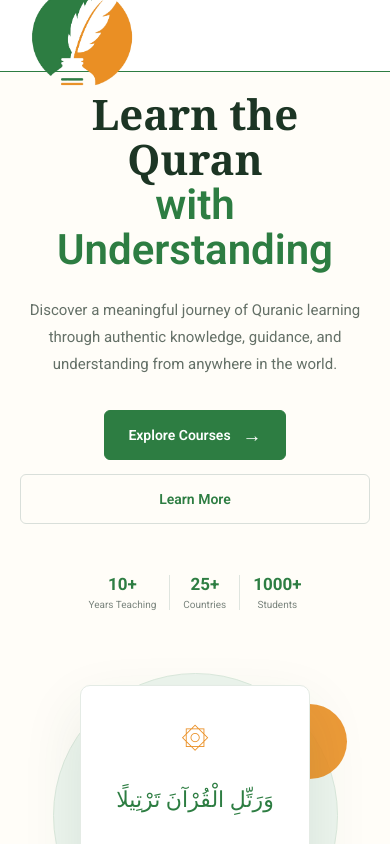
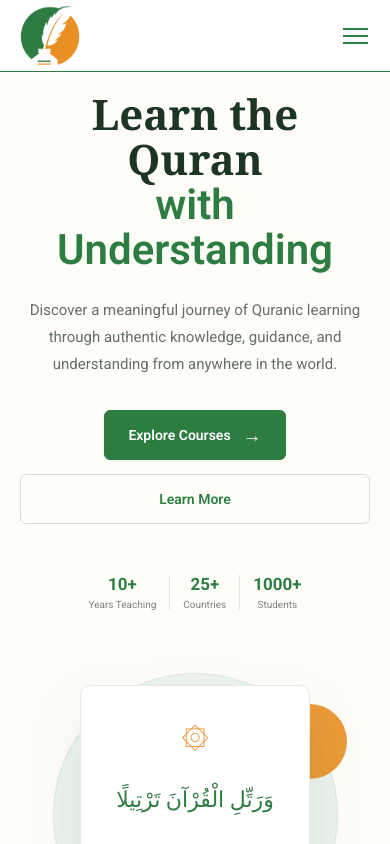
Before and after one commit to Hunter-Wajahat/The-Spirit-education, a React (Vite) app: page / in a window 390 px wide. Shown: the top 844 px of the page. Built offline with nearby package versions, Linux system fonts and the light colour scheme.

Commit message:
made the navbar responsive

```diff
--- a/src/components/navbar/Navbar.jsx
+++ b/src/components/navbar/Navbar.jsx
@@ -1,27 +1,92 @@
-import React from 'react'
+import React, { useState } from 'react'
 import logo from '../../assets/Spirit Logo.png'
 import './navbar.css'
 import { NavLink } from 'react-router-dom'
 
 const Navbar = () => {
+
+    const [menuOpen, setMenuOpen] = useState(false)
+
     return (
         <div className='navbarContainer'>
+
             <h1 className='logoInNav'>
                 <img src={logo} alt="Logo" />
             </h1>
-            <ul>
-                <NavLink className="activeItem" to="/"><li>Home</li></NavLink>
-                <a className="activeItem" href="#about"><li>About</li></a>
-                <NavLink className="activeItem" to="/blog"><li>Blog</li></NavLink>
-                <NavLink className="activeItem" to="/courses"><li>Courses</li></NavLink>
-                <NavLink className="activeItem" to="/download"><li>Download</li></NavLink>
-                {/* <NavLink className={(e)=> {return e.isActive?"activeItem": ""}} to="/library"><li>Library</li></NavLink> */}
-                <NavLink className="activeItem" to="/hadiyah-fee"><li>Hadiyah/Fee</li></NavLink>
-                <NavLink className="activeItem" to="/platform"><li>Platform</li></NavLink>
+
+            {/* Desktop Navigation */}
+            <ul className='desktopNav'>
+                <NavLink className="activeItem" to="/">
+                    <li>Home</li>
+                </NavLink>
+
+                <a className="activeItem" href="#about">
+                    <li>About</li>
+                </a>
+
+                <NavLink className="activeItem" to="/blog">
+                    <li>Blog</li>
+                </NavLink>
+
+                <NavLink className="activeItem" to="/courses">
+                    <li>Courses</li>
+                </NavLink>
+
+                <NavLink className="activeItem" to="/download">
+                    <li>Download</li>
+                </NavLink>
+
+                <NavLink className="activeItem" to="/hadiyah-fee">
+                    <li>Hadiyah/Fee</li>
+                </NavLink>
+
+                <NavLink className="activeItem" to="/platform">
+                    <li>Platform</li>
+                </NavLink>
             </ul>
-            {/* <button className="signInBtn">
-    Sign In
-</button> */}
+
+            {/* Mobile Menu Button */}
+            <button
+                className={`menuButton ${menuOpen ? 'open' : ''}`}
+                onClick={() => setMenuOpen(!menuOpen)}
+                aria-label="Toggle navigation menu"
+            >
+                <span></span>
+                <span></span>
+                <span></span>
+            </button>
+
+            {/* Mobile Navigation */}
+            <div className={`mobileNav ${menuOpen ? 'show' : ''}`}>
+                <NavLink to="/" onClick={() => setMenuOpen(false)}>
+                    Home
+                </NavLink>
+
+                <a href="#about" onClick={() => setMenuOpen(false)}>
+                    About
+                </a>
+
+                <NavLink to="/blog" onClick={() => setMenuOpen(false)}>
+                    Blog
+                </NavLink>
+
+                <NavLink to="/courses" onClick={() => setMenuOpen(false)}>
+                    Courses
+                </NavLink>
+
+                <NavLink to="/download" onClick={() => setMenuOpen(false)}>
+                    Download
+                </NavLink>
+
+                <NavLink to="/hadiyah-fee" onClick={() => setMenuOpen(false)}>
+                    Hadiyah/Fee
+                </NavLink>
+
+                <NavLink to="/platform" onClick={() => setMenuOpen(false)}>
+                    Platform
+                </NavLink>
+            </div>
+
         </div>
     )
 }
--- a/src/components/navbar/navbar.css
+++ b/src/components/navbar/navbar.css
@@ -1,7 +1,6 @@
 .navbarContainer {
   width: 100%;
-  /* max-width: 1400px; */
-  /* height: 82px; */
+  height: 82px;
 
   margin: 0 auto;
   padding: 0 35px;
@@ -11,16 +10,16 @@
   justify-content: space-between;
 
   background: #ffffff;
-  position:fixed;
+
+  position: fixed;
+  top: 0;
+  left: 0;
+
   z-index: 999;
+
   border-bottom: 1px solid #2d7d42;
 }
-.activeItem.active{
-  color: red;
-}
-.navbarContainer ul a{
-  text-decoration: none;
-}
+
 
 /* =========================
    Logo
@@ -46,10 +45,10 @@
 
 
 /* =========================
-   Navigation
+   Desktop Navigation
 ========================= */
 
-.navbarContainer ul {
+.desktopNav {
   margin: 0;
   padding: 0;
 
@@ -57,7 +56,16 @@
 
   display: flex;
   align-items: center;
+
   gap: 8px;
+}
+
+.navbarContainer ul a {
+  text-decoration: none;
+}
+
+.activeItem {
+  color: #2d7d42;
 }
 
 
@@ -104,81 +112,198 @@
 .navbarContainer li:hover {
   color: #2d7d42;
 }
-.activeItem{
-    color: #2d7d42;
-}
-
 
 .navbarContainer li:hover::after {
   transform: scaleX(1);
 }
 
-.signInBtn {
-  border: 1px solid #2d7d42;
 
-  padding: 10px 22px;
+/* =========================
+   Mobile Menu Button
+========================= */
 
-  border-radius: 6px;
+.menuButton {
+  display: none;
 
-  background: #2d7d42;
-  color: #ffffff;
+  width: 42px;
+  height: 42px;
 
-  font-size: 14px;
-  font-weight: 600;
+  padding: 8px;
+
+  border: none;
+  background: transparent;
 
   cursor: pointer;
 
-  transition: all 0.25s ease;
+  flex-direction: column;
+  justify-content: center;
+  align-items: center;
+
+  gap: 5px;
 }
 
-.signInBtn:hover {
-  background: #ea8f24;
-  border-color: #ea8f24;
+.menuButton span {
+  display: block;
 
-  transform: translateY(-2px);
+  width: 25px;
+  height: 2px;
+
+  background: #2d7d42;
+
+  transition: all 0.3s ease;
 }
+
+
+/* =========================
+   Hamburger Animation
+========================= */
+
+.menuButton.open span:nth-child(1) {
+  transform: translateY(7px) rotate(45deg);
+}
+
+.menuButton.open span:nth-child(2) {
+  opacity: 0;
+}
+
+.menuButton.open span:nth-child(3) {
+  transform: translateY(-7px) rotate(-45deg);
+}
+
+
+/* =========================
+   Mobile Navigation
+========================= */
+
+.mobileNav {
+  display: none;
+}
+
 
 /* =========================
    Responsive
 ========================= */
 
-@media (max-width: 1100px) {
+@media (max-width: 850px) {
 
   .navbarContainer {
-    padding: 0 22px;
+    height: 72px;
+
+    padding: 0 20px;
   }
 
   .logoInNav img {
-    width: 130px;
+    width: 75px;
   }
 
-  .navbarContainer ul {
-    gap: 2px;
+  /* Hide desktop nav */
+
+  .desktopNav {
+    display: none;
   }
 
-  .navbarContainer li {
-    padding: 9px 8px;
-    font-size: 13px;
+  /* Show hamburger */
+
+  .menuButton {
+    display: flex;
   }
 
-  .navbarContainer li::after {
-    left: 8px;
-    right: 8px;
+  /* Mobile dropdown */
+
+  .mobileNav {
+    position: absolute;
+
+    top: 72px;
+    left: 0;
+
+    width: 100%;
+
+    padding: 15px 20px 20px;
+
+    display: flex;
+    flex-direction: column;
+
+    background: #ffffff;
+
+    border-bottom: 1px solid #2d7d42;
+
+    box-shadow: 0 8px 20px rgba(0, 0, 0, 0.08);
+
+    transform: translateY(-20px);
+
+    opacity: 0;
+    visibility: hidden;
+
+    pointer-events: none;
+
+    transition:
+      transform 0.3s ease,
+      opacity 0.3s ease,
+      visibility 0.3s ease;
+  }
+
+  .mobileNav.show {
+    transform: translateY(0);
+
+    opacity: 1;
+
+    visibility: visible;
+
+    pointer-events: auto;
+  }
+
+  .mobileNav a {
+    width: 100%;
+
+    padding: 14px 10px;
+
+    color: #24382a;
+
+    text-decoration: none;
+
+    font-size: 15px;
+    font-weight: 500;
+
+    border-bottom: 1px solid #eeeeee;
+
+    transition:
+      color 0.2s ease,
+      padding-left 0.2s ease;
+  }
+
+  .mobileNav a:last-child {
+    border-bottom: none;
+  }
+
+  .mobileNav a:hover {
+    color: #2d7d42;
+
+    padding-left: 15px;
   }
 }
 
 
-@media (max-width: 850px) {
+/* =========================
+   Small Phones
+========================= */
+
+@media (max-width: 450px) {
 
   .navbarContainer {
-    height: 72px;
+    padding: 0 15px;
   }
 
   .logoInNav img {
-    width: 120px;
+    width: 70px;
   }
 
-  .navbarContainer ul {
-    display: none;
+  .menuButton {
+    width: 40px;
+    height: 40px;
+  }
+
+  .mobileNav {
+    padding-left: 15px;
+    padding-right: 15px;
   }
 }
```
